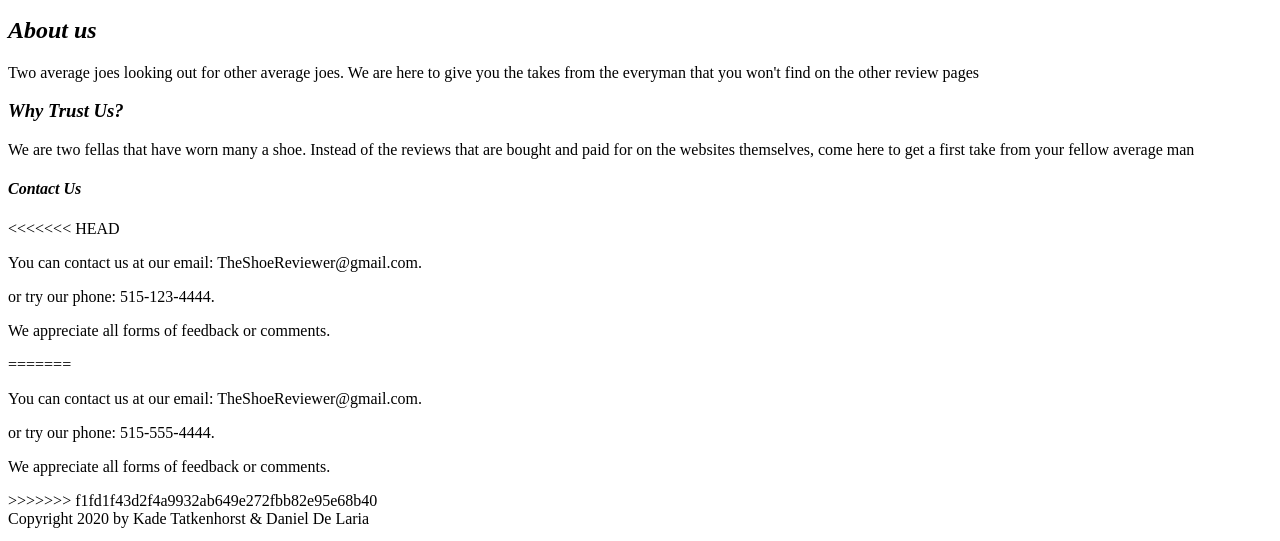
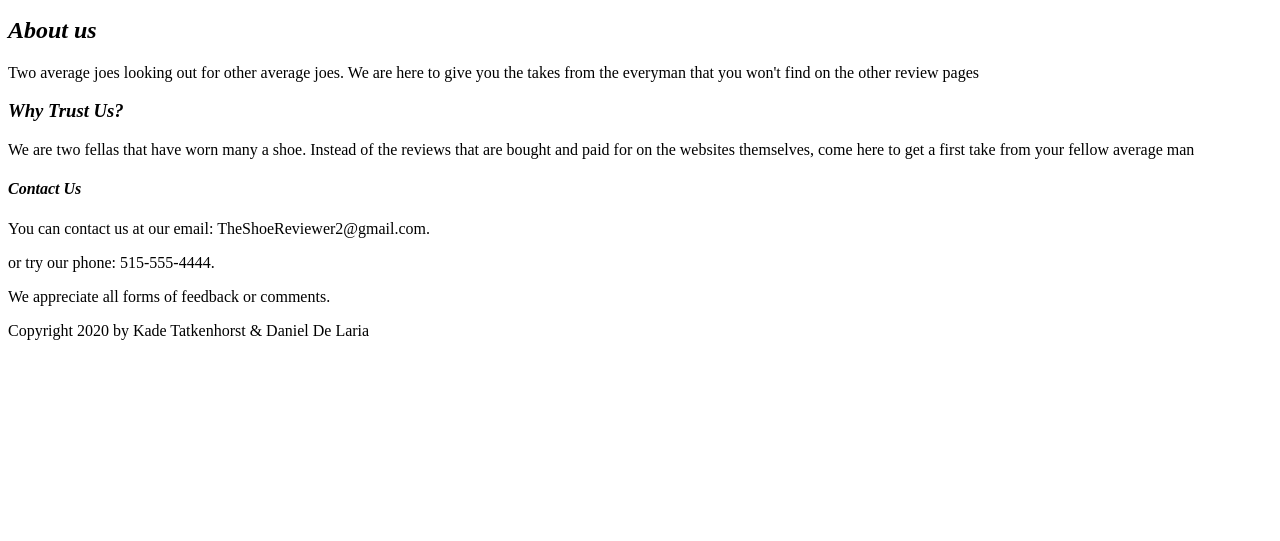
Before and after one commit to kadetat/the_shoe_reviewer, a plain HTML site: page public_html/about_section.html in a window 1280 px wide. Shown: the part 259-800 px from the top of the page. Drawn offline with Linux system fonts and the light colour scheme.

Commit message:
merge conflict2

```diff
--- a/public_html/about_section.html
+++ b/public_html/about_section.html
@@ -53,11 +53,8 @@ width='400'>
 <p>We are two fellas that have worn many a shoe. Instead of the reviews that are bought and paid for on the websites themselves, come here to get a first take from your fellow average man</p>
 <!-- Contact information -->
 <h4><em>Contact Us</em></h4>
-<<<<<<< HEAD
-<p>You can contact us at our email: TheShoeReviewer@gmail.com.</p> <p>or try our phone: 515-123-4444.</p> <p>We appreciate all forms of feedback or comments.</p>
-=======
-<p>You can contact us at our email: TheShoeReviewer@gmail.com.</p> <p>or try our phone: 515-555-4444.</p> <p>We appreciate all forms of feedback or comments.</p>
->>>>>>> f1fd1f43d2f4a9932ab649e272fbb82e95e68b40
+<p>You can contact us at our email: TheShoeReviewer2@gmail.com.</p> <p>or try our phone: 515-555-4444.</p> <p>We appreciate all forms of feedback or comments.</p>
+
 
 
 <!-- Footer -->
```
